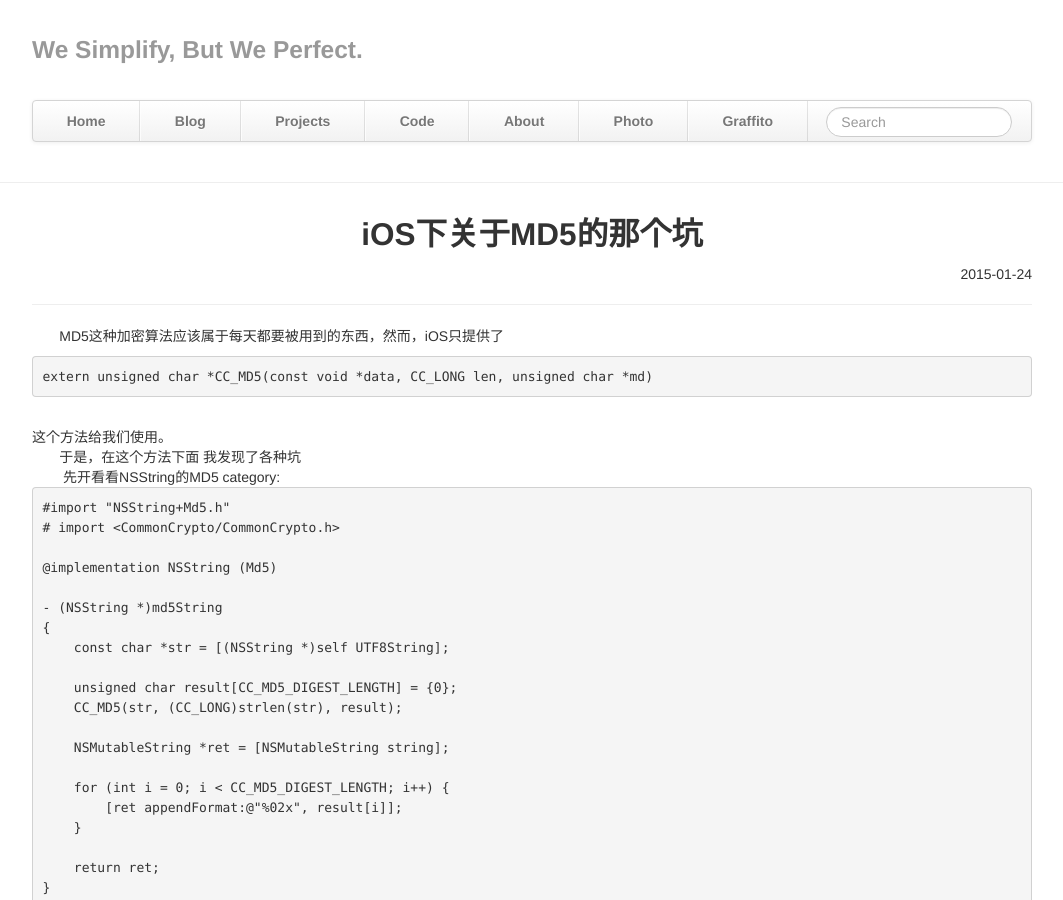
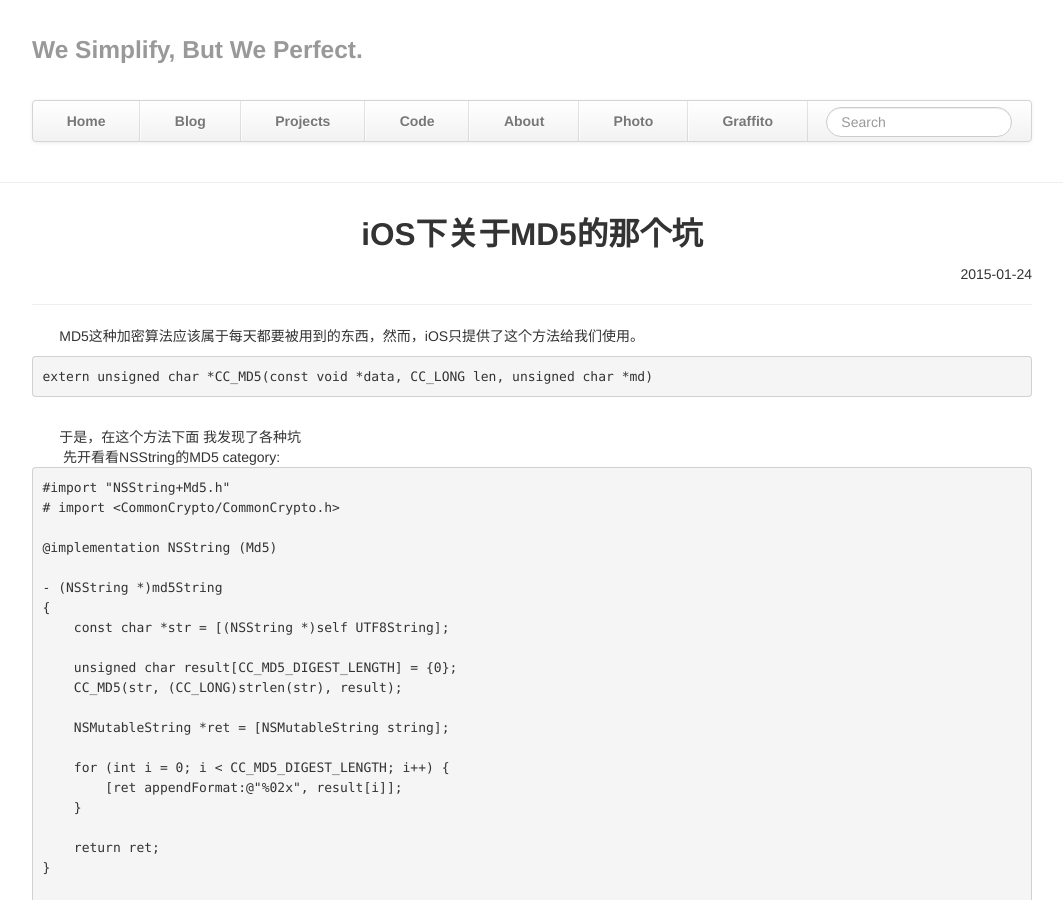
Before and after one commit to VioletHill/VioletHill.github.io, a Jekyll site: the page built from _posts/blog/2015-1-24-md5.md, in a window 1280 px wide and 900 px high. Shown: the whole window, without its empty margins (108-1171 px from the left). Built offline with Jekyll 4.4.1, drawn with Linux system fonts in a browser that asks for light colours; Markdown is read by kramdown in place of the engine named in the settings; comment, search, counter and statistics services are not loaded.

Commit message:
整理格式

```diff
--- a/_posts/blog/2015-1-24-md5.md
+++ b/_posts/blog/2015-1-24-md5.md
@@ -6,9 +6,8 @@ description: iOS下计算NSString和NSData MD5的那些坑爹的东西
 ---
 <div class="container">
 	<p>
-		&nbsp;&nbsp;&nbsp;&nbsp;&nbsp;&nbsp;&nbsp;MD5这种加密算法应该属于每天都要被用到的东西，然而，iOS只提供了
+		&nbsp;&nbsp;&nbsp;&nbsp;&nbsp;&nbsp;&nbsp;MD5这种加密算法应该属于每天都要被用到的东西，然而，iOS只提供了这个方法给我们使用。
         <pre name="code" class="objc">extern unsigned char *CC_MD5(const void *data, CC_LONG len, unsigned char *md)</pre>
-<br />这个方法给我们使用。
         <br>
         &nbsp;&nbsp;&nbsp;&nbsp;&nbsp;&nbsp;&nbsp;于是，在这个方法下面 我发现了各种坑
         <br>
@@ -101,12 +100,11 @@ Why？
 <br>
 &nbsp;&nbsp;&nbsp;&nbsp;&nbsp;&nbsp;&nbsp;接下来该回到NSData了，会用NSData去计算MD5通常是通过文件或者音频、图片等转化过来的，因此，在data中什么都有可能出现，如果我没有记错的话,字符'\0'被转化成二进制应该是 0000 00000之类的东西，这时候，如果你的NSData是通过压缩或者其他方式得到的,就很有可能出现一个这样的二进制  .....0000......(意思就是 二进制的一串中包含了一些特殊的字符,相当于转化成String被识别成了'\0')，于是 这时候，你再用strlen计算，就只会计算.....0000这么多了，后面的就完全忽略了，于是 这样一个潜在的bug就出现了。
     举个例子来说：我们分别利用NSString和将String转化为NSData的字符串@“aaa”去计算各自的MD5
-    <pre name="code" class="objc">
+<pre name="code" class="objc">
     NSString *test = @&quot;aaa&quot;;
     NSLog(@&quot;%@&quot;,[test md5StringStr]);
     NSData *data = [test dataUsingEncoding:NSUTF8StringEncoding];
-    NSLog(@&quot;%@&quot;,[data md5String]);
-</pre>
+    NSLog(@&quot;%@&quot;,[data md5String]);</pre>
 <br />
 
 &nbsp;&nbsp;&nbsp;&nbsp;&nbsp;&nbsp;&nbsp;计算出来的结果一样 都是 47bce5c74f589f4867dbd57e9ca9f808
```
